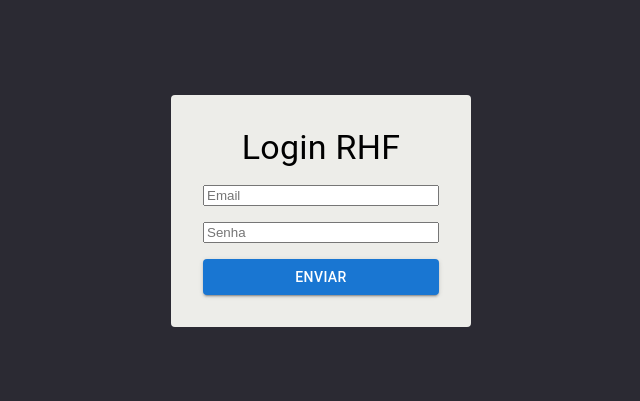
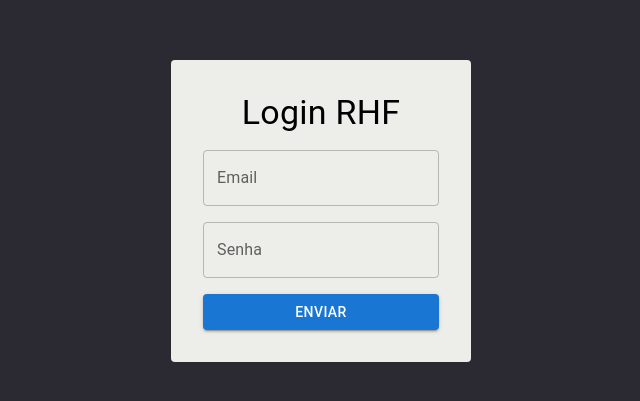
Before and after one commit to rocketseat-creators-program/formularios-react-hook-forms-materia-ui-2022-16-01, a Next.js app: page / in a window 1280 px wide. Shown: the part 189-590 px from the top of the page, without its empty margins (319-959 px from the left). Built offline with nearby package versions, Linux system fonts and the light colour scheme.

Commit message:
Utilizando o input do Material-UI

```diff
--- a/pages/components/RHFTextInput/index.tsx
+++ b/pages/components/RHFTextInput/index.tsx
@@ -1,5 +1,5 @@
-import { Typography } from "@mui/material";
-import { useFormContext } from "react-hook-form";
+import { Typography, TextField } from "@mui/material";
+import { useFormContext, Controller } from "react-hook-form";
 interface ITextInput {
   name: string;
   type: "text" | "password";
@@ -9,16 +9,22 @@ interface ITextInput {
 export const RHFTextInput: React.FC<ITextInput> = ({ name, type, label }) => {
   const {
     register,
+    control,
     formState: { errors },
   } = useFormContext();
   return (
-    <>
-      <input type={type} placeholder={label} {...register(name)} />
-      {errors[name] && (
-        <Typography variant="caption" sx={{ color: "red" }}>
-          {errors[name].message}
-        </Typography>
+    <Controller
+      name={name}
+      control={control}
+      render={({ field }) => (
+        <TextField
+          {...field}
+          label={label}
+          type={type}
+          error={!!errors[name]}
+          helperText={errors[name]?.message}
+        />
       )}
-    </>
+    />
   );
 };
--- a/pages/index.tsx
+++ b/pages/index.tsx
@@ -24,6 +24,10 @@ const schema = yup.object().shape({
 const Home: NextPage = () => {
   const methods = useForm<ILoginForm>({
     resolver: yupResolver(schema),
+    defaultValues: {
+      email: "",
+      password: "",
+    },
   });
 
   const onSubmit = (data: ILoginForm) => {
```
